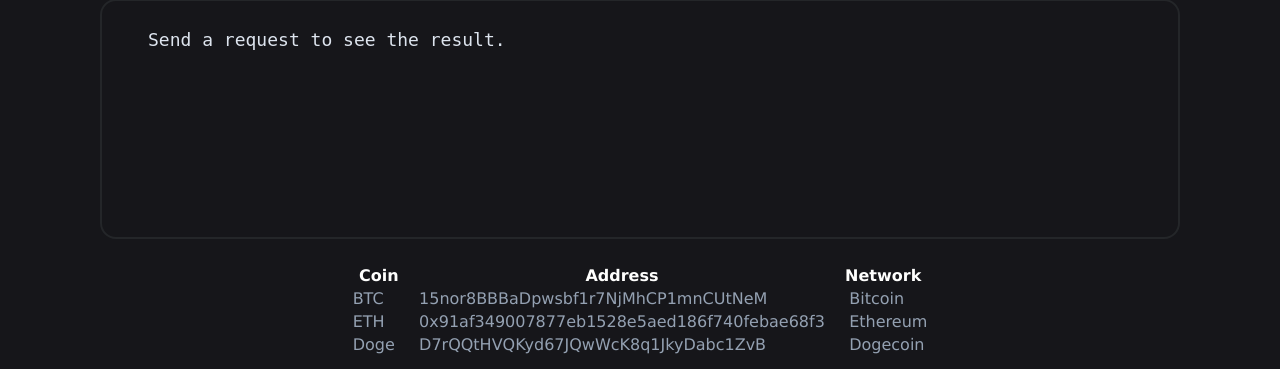
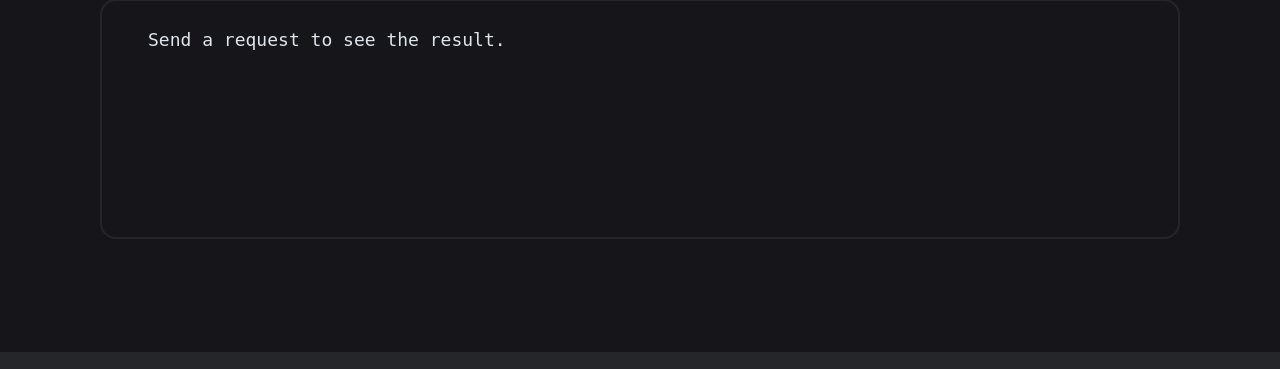
Before and after one commit to GetWVKeys/getwvkeys, a Flask app: template getwvkeys/templates/search.html in a window 1280 px wide. Shown: the part 378-747 px from the top of the page. Run offline with Flask 2, Linux system fonts and the light colour scheme; the template is opened without the code that fills it, so the values that code supplies are empty; parts of the project's set-up code (start-up, migrations or seed data) failed here and were passed over; some libraries are stand-ins or nearby versions.

Commit message:
Update search.html
removed donation container

```diff
--- a/getwvkeys/templates/search.html
+++ b/getwvkeys/templates/search.html
@@ -48,31 +48,5 @@
             <pre>Send a request to see the result.</pre>
         </div>
     </div>
-    <div class="donation-container">
-        <table>
-            <tbody>
-                <tr>
-                    <th>Coin</th>
-                    <th>Address</th>
-                    <th>Network</th>
-                </tr>
-                <tr>
-                    <td>BTC&nbsp;&nbsp;</td>
-                    <td>&nbsp;&nbsp;15nor8BBBaDpwsbf1r7NjMhCP1mnCUtNeM&nbsp;&nbsp;</td>
-                    <td>&nbsp;&nbsp;Bitcoin</td>
-                </tr>
-                <tr>
-                    <td>ETH&nbsp;&nbsp;</td>
-                    <td>&nbsp;&nbsp;0x91af349007877eb1528e5aed186f740febae68f3&nbsp;&nbsp;</td>
-                    <td>&nbsp;&nbsp;Ethereum</td>
-                </tr>
-                <tr>
-                    <td>Doge&nbsp;&nbsp;</td>
-                    <td>&nbsp;&nbsp;D7rQQtHVQKyd67JQwWcK8q1JkyDabc1ZvB&nbsp;&nbsp;</td>
-                    <td>&nbsp;&nbsp;Dogecoin</td>
-                </tr>
-            </tbody>
-        </table>
-    </div>
 </section>
 {% endblock %}
```
